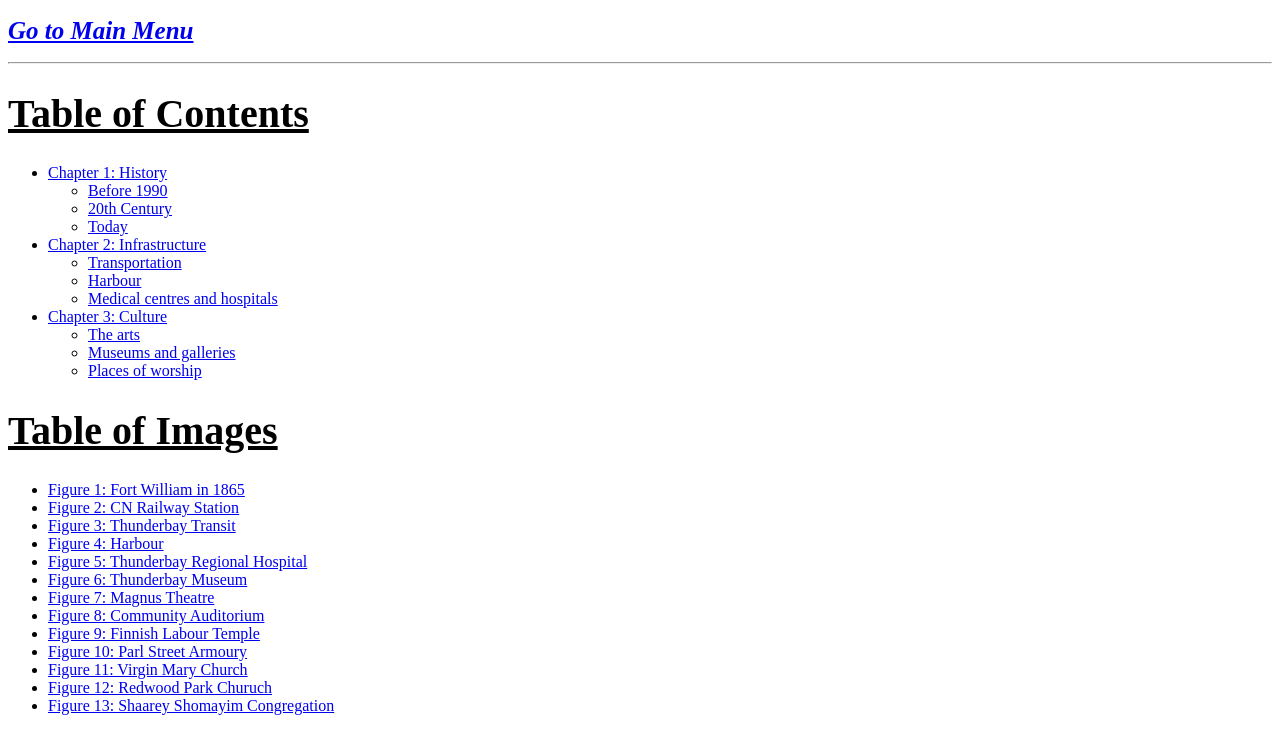
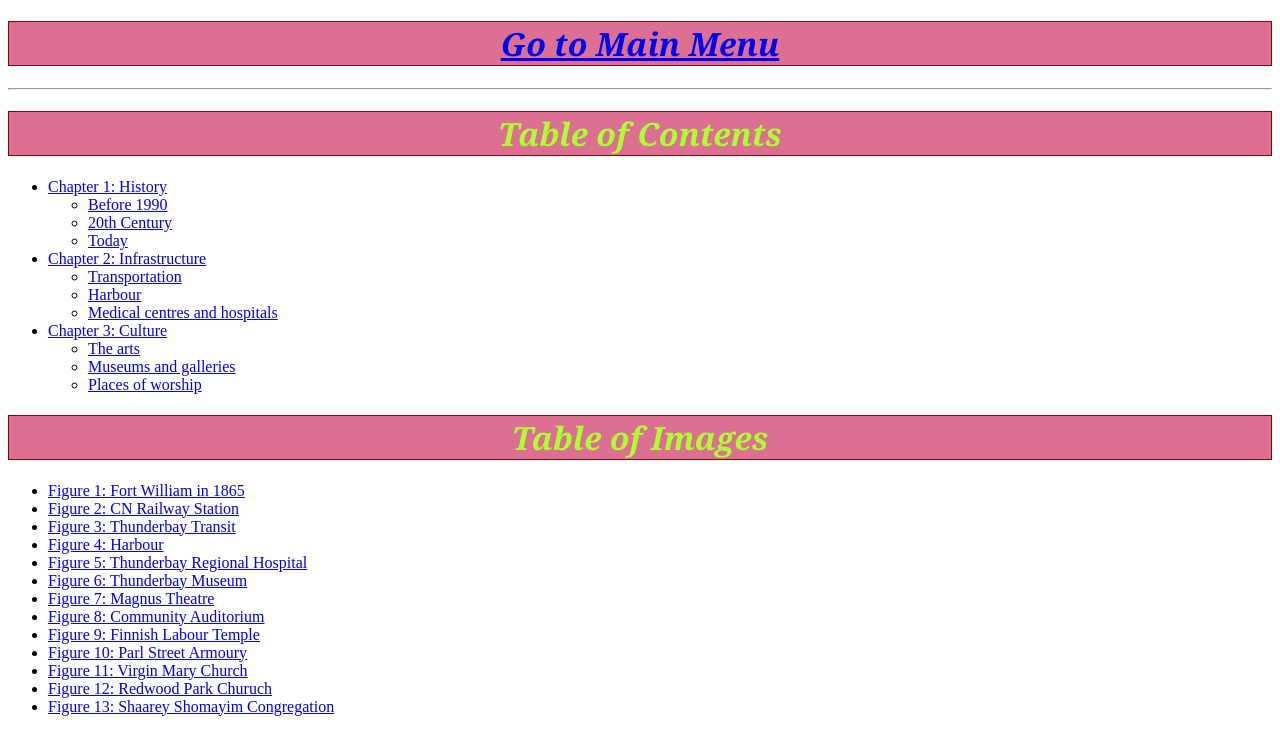
Before and after one commit to jagravipatel/Group-4-Lab-4, a plain HTML site: page outline.html in a window 1280 px wide. Drawn offline with Linux system fonts and the light colour scheme.

Commit message:
added link of css
deleted the inline styling

```diff
--- a/outline.html
+++ b/outline.html
@@ -1,15 +1,16 @@
 <!DOCTYPE html>
 <html>
     <head>
+        <link rel="stylesheet" type="text/css" href="style.css">
        <title>
             Outline
        </title>
 
     </head>
     <body>
-        <h1 style="font-size: 25px; text-align: left; "><a href="index.html"><i>Go to Main Menu</i></a></h1>
+        <h1><a href="index.html"><i>Go to Main Menu</i></a></h1>
         <hr>
-        <h1 style="font-size:40px; text-align:left; text-decoration: underline;">Table of Contents</h1>
+        <h1>Table of Contents</h1>
         <ul>
             <li><a href="documentation.html#c1">Chapter 1: History</a></li>
                 <ul>
@@ -31,7 +32,7 @@
                 </ul>
         </ul>
 
-        <h1 style="font-size:40px; text-align:left; text-decoration: underline;">Table of Images</h1>
+        <h1>Table of Images</h1>
         <ul>
             <li><a href="documentation.html#f1">Figure 1: Fort William in 1865</a></li>
             <li><a href="documentation.html#f2">Figure 2: CN Railway Station</a></li>
```
